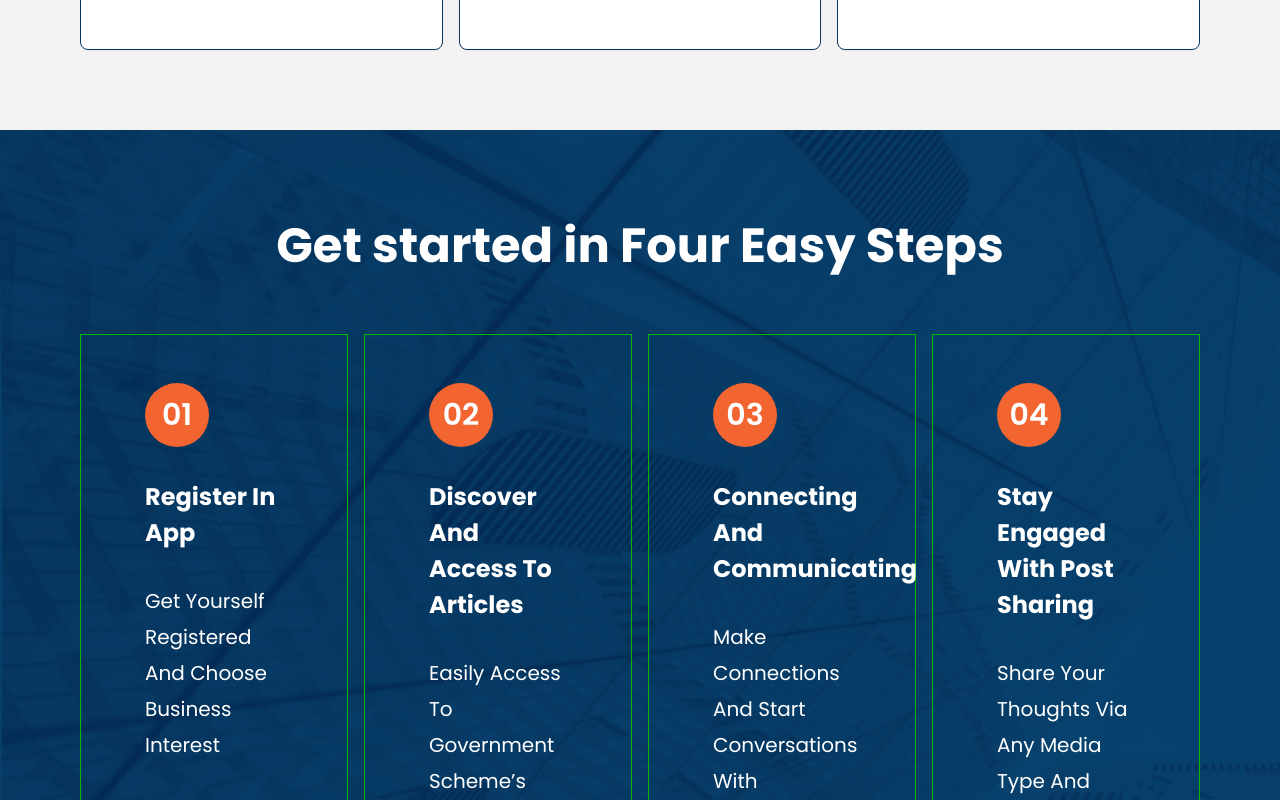
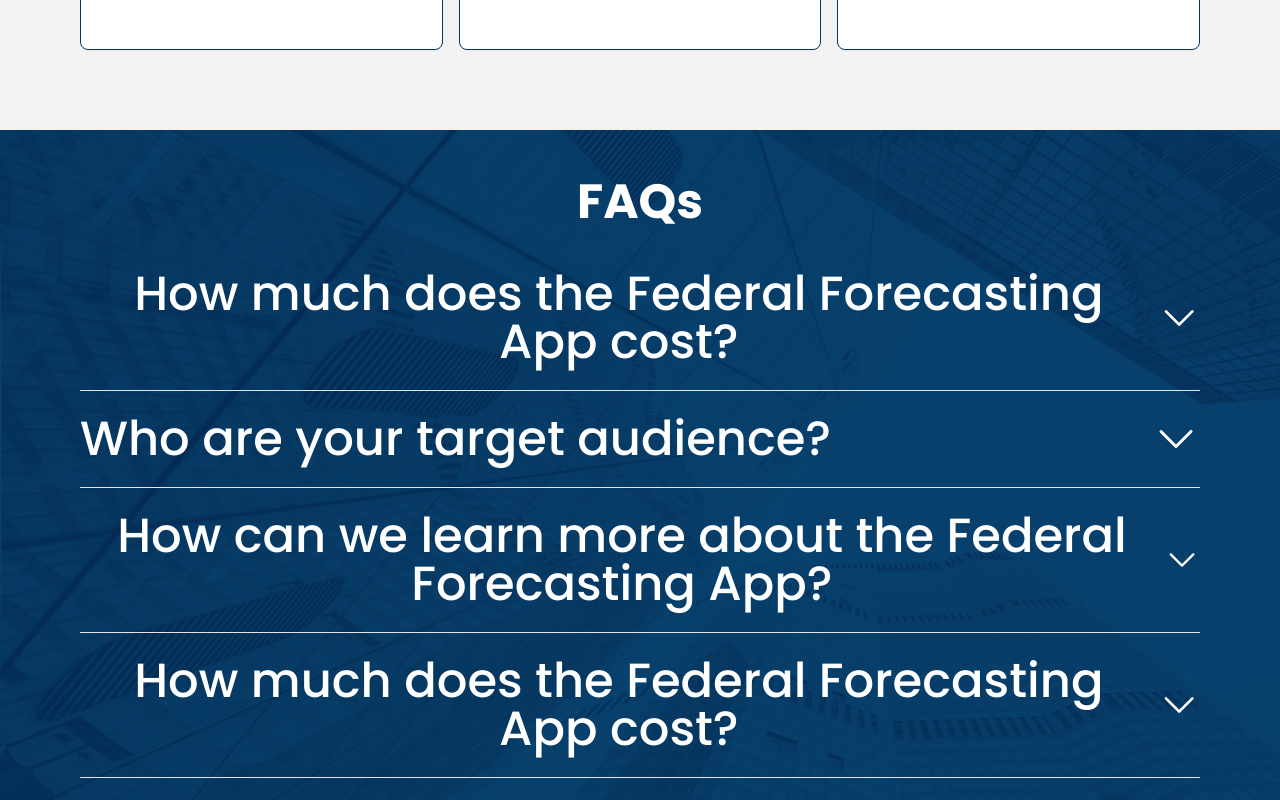
Before and after one commit to acepeagybol101/federal-forecasting-frontend, a Next.js app: page /home in a window 1280 px wide. Shown: the part 2820-3620 px from the top of the page. Built offline with nearby package versions, Linux system fonts and the light colour scheme.

Commit message:
done faq UI

```diff
--- a/app/(main)/home/page.tsx
+++ b/app/(main)/home/page.tsx
@@ -14,6 +14,7 @@ import {
 import { HiArrowDownTray } from "react-icons/hi2";
 import { FaChevronRight } from "react-icons/fa";
 import { FaApple } from "react-icons/fa6";
+import FAQ from "@/components/home/faq";
 
 export default function Home() {
   const popular = [1, 2, 3].map((popular, index) => (
@@ -30,8 +31,8 @@ export default function Home() {
               Lorem ipsum dolor sit amet
             </div>
             <div className="text-sm">
-                            Lorem ipsum dolor sit amet, consectetur adipiscing
-                            porro quisquam...
+              Lorem ipsum dolor sit amet, consectetur adipiscing porro
+              quisquam...
             </div>
           </div>
           <div className="px-6 py-4">
@@ -39,8 +40,8 @@ export default function Home() {
               Lorem ipsum dolor sit amet
             </div>
             <div className="text-sm">
-                            Lorem ipsum dolor sit amet, consectetur adipiscing
-                            porro quisquam...
+              Lorem ipsum dolor sit amet, consectetur adipiscing porro
+              quisquam...
             </div>
           </div>
         </div>
@@ -62,66 +63,39 @@ export default function Home() {
                   <Card className="border-secondary">
                     <CardHeader className="border-b-4 border-[#00ba00]">
                       <CardTitle className="text-xl px-16 font-normal flex flex-row items-center w-full text-center ">
-                                                <div className="basis-1/4">
-                                                    Posted 7/31/24, 7:55 AM
-                                                </div>
+                        <div className="basis-1/4">Posted 7/31/24, 7:55 AM</div>
                         <FaChevronRight className="text-primary" />
-                                                <div className="basis-1/4 ">
-                                                    No Updates
-                                                </div>
+                        <div className="basis-1/4 ">No Updates</div>
                         <FaChevronRight className="text-primary" />
-                                                <div className="basis-1/4 ">
-                                                    Due 8/23/24, 5:00 AM
-                                                </div>
+                        <div className="basis-1/4 ">Due 8/23/24, 5:00 AM</div>
                         <FaChevronRight className="text-primary" />
-                                                <div className="basis-1/4">
-                                                    No Award Date
-                                                </div>
+                        <div className="basis-1/4">No Award Date</div>
                       </CardTitle>
                     </CardHeader>
                     <CardContent className="p-0">
                       <div className=" divide-y divide-gray-300">
                         <div className="p-9 pr-16">
                           <div className="text-secondary text-2xl font-semibold leading-9">
-                                                        Lorem ipsum dolor sit
-                                                        amet
+                            Lorem ipsum dolor sit amet
                           </div>
                           <div className="text-xl">
-                                                        Lorem ipsum # Dolor sit
-                                                        amet Type Solicitation
+                            Lorem ipsum # Dolor sit amet Type Solicitation
                           </div>
                           <p className="text-sm pt-4">
-                                                        Lorem ipsum dolor sit
-                                                        amet, consectetur
-                                                        adipiscing elit, sed do
-                                                        eiusmod tempor
-                                                        incididunt ut labore et
-                                                        dolore magna aliqua. Ut
-                                                        enim ad minim veniam,
-                                                        quis nostrud
-                                                        exercitation ullamco
-                                                        laboris nisi ut aliquip
-                                                        ex ea commodo consequat.
-                                                        Duis aute irure dolor in
-                                                        reprehenderit in
-                                                        voluptate velit esse
-                                                        cillum dolore eu fugiat
-                                                        nulla pariatur.
-                                                        Excepteur sint occaecat
-                                                        cupidatat non proident,
-                                                        sunt in culpa qui
-                                                        officia deserunt mollit
-                                                        anim id est laborum. Sed
-                                                        ut perspiciatis unde
-                                                        omnis iste natus error
-                                                        sit voluptatem
-                                                        accusantium doloremque
-                                                        laudantium, totam rem
-                                                        aperiam, eaque ipsa quae
-                                                        ab illo inventore
-                                                        veritatis et quasi
-                                                        architecto beatae vitae
-                                                        dicta sunt explicabo.
+                            Lorem ipsum dolor sit amet, consectetur adipiscing
+                            elit, sed do eiusmod tempor incididunt ut labore et
+                            dolore magna aliqua. Ut enim ad minim veniam, quis
+                            nostrud exercitation ullamco laboris nisi ut aliquip
+                            ex ea commodo consequat. Duis aute irure dolor in
+                            reprehenderit in voluptate velit esse cillum dolore
+                            eu fugiat nulla pariatur. Excepteur sint occaecat
+                            cupidatat non proident, sunt in culpa qui officia
+                            deserunt mollit anim id est laborum. Sed ut
+                            perspiciatis unde omnis iste natus error sit
+                            voluptatem accusantium doloremque laudantium, totam
+                            rem aperiam, eaque ipsa quae ab illo inventore
+                            veritatis et quasi architecto beatae vitae dicta
+                            sunt explicabo.
                           </p>
                         </div>
                       </div>
@@ -165,9 +139,8 @@ export default function Home() {
                   {category.title}
                 </div>
                 <div className="text-xl text-center leading-8">
-                                    Lorem ipsum dolor sit amet, consectetur
-                                    adipiscing elit, sed do eiusmod tempor
-                                    incididunt.
+                  Lorem ipsum dolor sit amet, consectetur adipiscing elit, sed
+                  do eiusmod tempor incididunt.
                 </div>
               </CardContent>
             </Card>
@@ -175,7 +148,10 @@ export default function Home() {
         </div>
       </div>
 
-            <div className="bg-[url('/images/bg-home-blue.png')] bg-no-repeat bg-cover md:px-8 xl:px-20 2xl:px-40 py-7">
+      <div className="bg-[url('/images/bg-faq.png')] md:px-8 xl:px-20 2xl:px-40 py-7">
+        <FAQ />
+      </div>
+      {/* <div className="bg-[url('/images/bg-home-blue.png')] bg-no-repeat bg-cover md:px-8 xl:px-20 2xl:px-40 py-7">
                 <div className="py-16 text-5xl text-white text-center font-bold">
                     Get started in Four Easy Steps
                 </div>
@@ -200,7 +176,7 @@ export default function Home() {
                         </Card>
                     ))}
                 </div>
-            </div>
+            </div> */}
 
       <div className="relative bg-[url('/images/bg-home-white.png')]  bg-no-repeat bg-bottom md:px-8 xl:px-20 2xl:px-40 py-7">
         <div className="w-[580px] pt-24 pb-28">
@@ -210,15 +186,14 @@ export default function Home() {
           </div>
           <div className="text-xl text-gray-500 leading-8">
             <p className="py-5">
-                            Welcome to a world of hidden opportunities! Did you
-                            know that there&apos;s wealth hidden in plain sight
-                            for Small Disadvantaged Businesses.
+              Welcome to a world of hidden opportunities! Did you know that
+              there&apos;s wealth hidden in plain sight for Small Disadvantaged
+              Businesses.
             </p>
             <p>
-                            If you&apos;re ready to explore the realm of federal
-                            contracting or if you&apos;ve already started but
-                            seek to streamline your processes, you&apos;re in
-                            the right place.
+              If you&apos;re ready to explore the realm of federal contracting
+              or if you&apos;ve already started but seek to streamline your
+              processes, you&apos;re in the right place.
             </p>
           </div>
           <Button className="rounded-full text-xl py-8 px-6 mt-8">
@@ -240,10 +215,7 @@ export default function Home() {
             <div>Related To The Federal Government Forecasts</div>
           </div>
           <div className="flex space-x-2 pt-11 items-center justify-center">
-                        <a
-                            href="#"
-                            className=" pt-3 pb-2 px-10 bg-black rounded-full"
-                        >
+            <a href="#" className=" pt-3 pb-2 px-10 bg-black rounded-full">
               <div className=" inline-flex items-center text-white">
                 <Image
                   src="/google-play.svg"
@@ -257,16 +229,11 @@ export default function Home() {
                 </div>
               </div>
             </a>
-                        <a
-                            href="#"
-                            className=" bg-black rounded-full pt-3 pb-2 px-10"
-                        >
+            <a href="#" className=" bg-black rounded-full pt-3 pb-2 px-10">
               <div className=" inline-flex items-center text-white">
                 <FaApple className="w-8 h-auto" />
                 <div className="pl-2 text-left tracking-wide">
-                                    <div className="text-[9px]">
-                                        Available on the
-                                    </div>
+                  <div className="text-[9px]">Available on the</div>
                   <div className="text-sm">App Store</div>
                 </div>
               </div>
@@ -292,29 +259,29 @@ export default function Home() {
           <div>
             <div className="border rounded w-auto h-[252px] bg-gray-800"></div>
             <div className="font-medium text-secondary pt-6">
-                            Lorem ipsum dolor sit amet, consectetur adipiscing
-                            elit, sed do eiusmod tempor incididunt.
+              Lorem ipsum dolor sit amet, consectetur adipiscing elit, sed do
+              eiusmod tempor incididunt.
             </div>
           </div>
           <div>
             <div className="border rounded w-auto h-[252px] bg-gray-800"></div>
             <div className="font-medium text-secondary pt-6">
-                            Lorem ipsum dolor sit amet, consectetur adipiscing
-                            elit, sed do eiusmod tempor incididunt.
+              Lorem ipsum dolor sit amet, consectetur adipiscing elit, sed do
+              eiusmod tempor incididunt.
             </div>
           </div>
           <div>
             <div className="border rounded w-auto h-[252px] bg-gray-800"></div>
             <div className="font-medium text-secondary pt-6">
-                            Lorem ipsum dolor sit amet, consectetur adipiscing
-                            elit, sed do eiusmod tempor incididunt.
+              Lorem ipsum dolor sit amet, consectetur adipiscing elit, sed do
+              eiusmod tempor incididunt.
             </div>
           </div>
           <div>
             <div className="border rounded w-auto h-[252px] bg-gray-800"></div>
             <div className="font-medium text-secondary pt-6">
-                            Lorem ipsum dolor sit amet, consectetur adipiscing
-                            elit, sed do eiusmod tempor incididunt.
+              Lorem ipsum dolor sit amet, consectetur adipiscing elit, sed do
+              eiusmod tempor incididunt.
             </div>
           </div>
         </div>
--- /dev/null
+++ b/components/home/faq.tsx
@@ -0,0 +1,40 @@
+import * as React from "react";
+
+import {
+  Accordion,
+  AccordionContent,
+  AccordionItem,
+  AccordionTrigger,
+} from "@/components/ui/accordion";
+import { HiChevronDown } from "react-icons/hi2";
+
+const FAQ = () => {
+  const dummyData = [
+    "How much does the Federal Forecasting App cost?",
+    "Who are your target audience?",
+    "How can we learn more about the Federal Forecasting App?",
+    "How much does the Federal Forecasting App cost?",
+    "How much does the Federal Forecasting App cost?",
+  ];
+
+  return (
+    <div className="pb-6">
+      <div className="text-center text-5xl font-bold text-white py-5">FAQs</div>
+      <Accordion type="single" collapsible className="  text-white">
+        {dummyData.map((data, index) => (
+          <AccordionItem key={index} value={"item-" + index}>
+            <AccordionTrigger className="text-5xl flex items-center hover:no-underline py-6">
+              <div>{data}</div>
+              <HiChevronDown className="ml-auto transition-transform duration-200" />
+            </AccordionTrigger>
+            <AccordionContent className="text-5xl">
+              Yes. It adheres to the WAI-ARIA design pattern.
+            </AccordionContent>
+          </AccordionItem>
+        ))}
+      </Accordion>
+    </div>
+  );
+};
+
+export default FAQ;
--- /dev/null
+++ b/components/ui/accordion.tsx
@@ -0,0 +1,58 @@
+"use client";
+
+import * as React from "react";
+import * as AccordionPrimitive from "@radix-ui/react-accordion";
+import { ChevronDown } from "lucide-react";
+
+import { cn } from "@/lib/utils";
+
+const Accordion = AccordionPrimitive.Root;
+
+const AccordionItem = React.forwardRef<
+  React.ElementRef<typeof AccordionPrimitive.Item>,
+  React.ComponentPropsWithoutRef<typeof AccordionPrimitive.Item>
+>(({ className, ...props }, ref) => (
+  <AccordionPrimitive.Item
+    ref={ref}
+    className={cn("border-b", className)}
+    {...props}
+  />
+));
+AccordionItem.displayName = "AccordionItem";
+
+const AccordionTrigger = React.forwardRef<
+  React.ElementRef<typeof AccordionPrimitive.Trigger>,
+  React.ComponentPropsWithoutRef<typeof AccordionPrimitive.Trigger>
+>(({ className, children, ...props }, ref) => (
+  <AccordionPrimitive.Header className="flex">
+    <AccordionPrimitive.Trigger
+      ref={ref}
+      className={cn(
+        "flex flex-1 items-center justify-between py-4 font-medium transition-all hover:underline [&[data-state=open]>svg]:rotate-180",
+        className
+      )}
+      {...props}
+    >
+      {children}
+      {/* <ChevronDown className="h-4 w-4 shrink-0 transition-transform duration-200" /> */}
+    </AccordionPrimitive.Trigger>
+  </AccordionPrimitive.Header>
+));
+AccordionTrigger.displayName = AccordionPrimitive.Trigger.displayName;
+
+const AccordionContent = React.forwardRef<
+  React.ElementRef<typeof AccordionPrimitive.Content>,
+  React.ComponentPropsWithoutRef<typeof AccordionPrimitive.Content>
+>(({ className, children, ...props }, ref) => (
+  <AccordionPrimitive.Content
+    ref={ref}
+    className="overflow-hidden text-sm transition-all data-[state=closed]:animate-accordion-up data-[state=open]:animate-accordion-down"
+    {...props}
+  >
+    <div className={cn("pb-4 pt-0", className)}>{children}</div>
+  </AccordionPrimitive.Content>
+));
+
+AccordionContent.displayName = AccordionPrimitive.Content.displayName;
+
+export { Accordion, AccordionItem, AccordionTrigger, AccordionContent };
--- a/package.json
+++ b/package.json
@@ -10,6 +10,7 @@
     },
     "dependencies": {
         "@hookform/resolvers": "^3.9.0",
+        "@radix-ui/react-accordion": "^1.2.0",
         "@radix-ui/react-label": "^2.1.0",
         "@radix-ui/react-select": "^2.1.1",
         "@radix-ui/react-slot": "^1.1.0",
--- a/tailwind.config.ts
+++ b/tailwind.config.ts
@@ -10,9 +10,6 @@ const config: Config = {
     "./app/**/*.{js,ts,jsx,tsx,mdx}",
   ],
   theme: {
-        container: {
-            center: true,
-        },
     extend: {
       fontFamily: {
         sans: ["Poppins", ...defaultTheme.fontFamily.sans],
@@ -69,6 +66,28 @@ const config: Config = {
           "5": "hsl(var(--chart-5))",
         },
       },
+      keyframes: {
+        "accordion-down": {
+          from: {
+            height: "0",
+          },
+          to: {
+            height: "var(--radix-accordion-content-height)",
+          },
+        },
+        "accordion-up": {
+          from: {
+            height: "var(--radix-accordion-content-height)",
+          },
+          to: {
+            height: "0",
+          },
+        },
+      },
+      animation: {
+        "accordion-down": "accordion-down 0.2s ease-out",
+        "accordion-up": "accordion-up 0.2s ease-out",
+      },
     },
   },
   plugins: [require("tailwindcss-animate")],
```
Also changed, not shown: public/images/bg-faq.png (added), 1 other file (tests, documents, lock files or other folders). Lines whose indentation alone changed are shown as unchanged.
